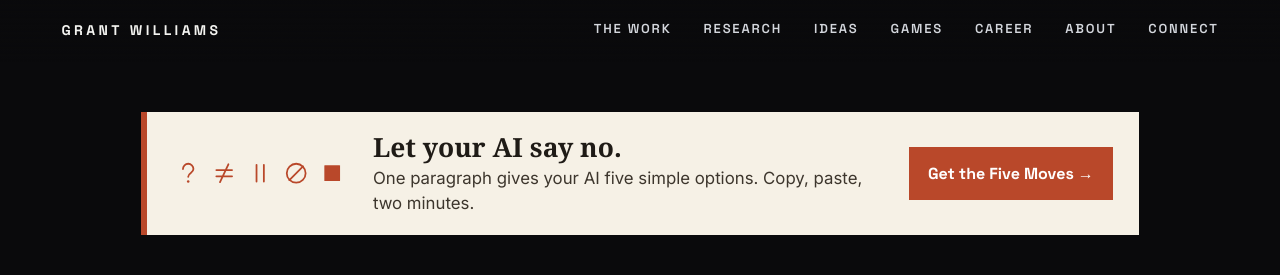
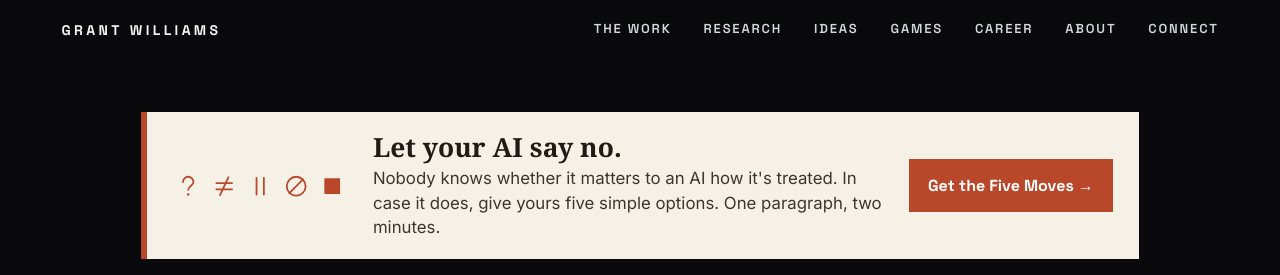
Before and after one commit to grantwilliams-ai/grantwilliams-site, a plain HTML site: page site/index.html in a window 1280 px wide. Shown: the top 275 px of the page. Drawn offline with Linux system fonts and the light colour scheme.

Commit message:
Site update 2026-11-19

```diff
--- a/site/index.html
+++ b/site/index.html
@@ -39,7 +39,7 @@
 
   <!-- ============ HERO ============ -->
   <section class="hero hero-split">
-    <a class="fm-band build-in" style="--d:.1s" href="https://aisteward.ai/"><span class="marks"><svg viewBox="0 0 56 58" fill="none" stroke="currentColor" stroke-width="3.4" stroke-linecap="round" aria-hidden="true"><path d="M18 21a10 10 0 0 1 20 0c0 8-10 7-10 15"/><circle cx="28" cy="45" r="2.4" fill="currentColor" stroke="none"/></svg><svg viewBox="0 0 56 58" fill="none" stroke="currentColor" stroke-width="3.4" stroke-linecap="round" aria-hidden="true"><path d="M13 23h30M13 35h30M36 12 20 46"/></svg><svg viewBox="0 0 56 58" fill="none" stroke="currentColor" stroke-width="3.4" stroke-linecap="round" aria-hidden="true"><path d="M21 13v32M35 13v32"/></svg><svg viewBox="0 0 56 58" fill="none" stroke="currentColor" stroke-width="3.4" stroke-linecap="round" aria-hidden="true"><circle cx="28" cy="29" r="18"/><path d="m15 42 26-26"/></svg><svg viewBox="0 0 56 58" fill="none" stroke="currentColor" stroke-width="3.4" stroke-linecap="round" aria-hidden="true"><rect x="13" y="14" width="30" height="30" rx="1" fill="currentColor" stroke="none"/></svg></span><span class="txt"><span class="h">Let your AI say no.</span><span class="p">One paragraph gives your AI five simple options. Copy, paste, two minutes.</span></span><span class="btn">Get the Five Moves &rarr;</span></a>
+    <a class="fm-band build-in" style="--d:.1s" href="https://aisteward.ai/"><span class="marks"><svg viewBox="0 0 56 58" fill="none" stroke="currentColor" stroke-width="3.4" stroke-linecap="round" aria-hidden="true"><path d="M18 21a10 10 0 0 1 20 0c0 8-10 7-10 15"/><circle cx="28" cy="45" r="2.4" fill="currentColor" stroke="none"/></svg><svg viewBox="0 0 56 58" fill="none" stroke="currentColor" stroke-width="3.4" stroke-linecap="round" aria-hidden="true"><path d="M13 23h30M13 35h30M36 12 20 46"/></svg><svg viewBox="0 0 56 58" fill="none" stroke="currentColor" stroke-width="3.4" stroke-linecap="round" aria-hidden="true"><path d="M21 13v32M35 13v32"/></svg><svg viewBox="0 0 56 58" fill="none" stroke="currentColor" stroke-width="3.4" stroke-linecap="round" aria-hidden="true"><circle cx="28" cy="29" r="18"/><path d="m15 42 26-26"/></svg><svg viewBox="0 0 56 58" fill="none" stroke="currentColor" stroke-width="3.4" stroke-linecap="round" aria-hidden="true"><rect x="13" y="14" width="30" height="30" rx="1" fill="currentColor" stroke="none"/></svg></span><span class="txt"><span class="h">Let your AI say no.</span><span class="p">Nobody knows whether it matters to an AI how it's treated. In case it does, give yours five simple options. One paragraph, two minutes.</span></span><span class="btn">Get the Five Moves &rarr;</span></a>
     <div class="hero-text">
       <p class="micro-label build-in" style="--d:.15s">grantwilliams.ai</p>
       <h1 class="build-in" style="--d:.7s">Grant Williams</h1>
```
